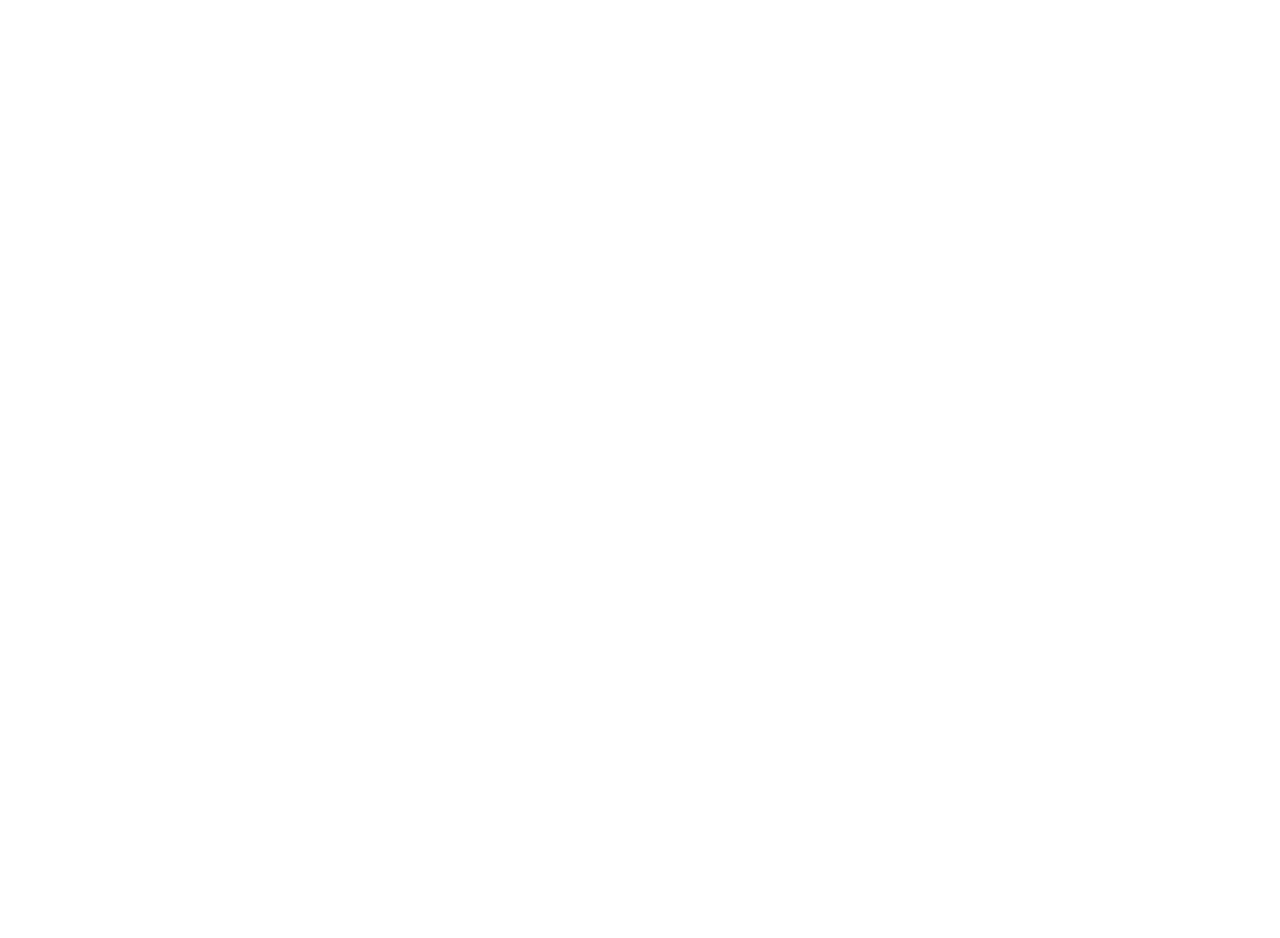
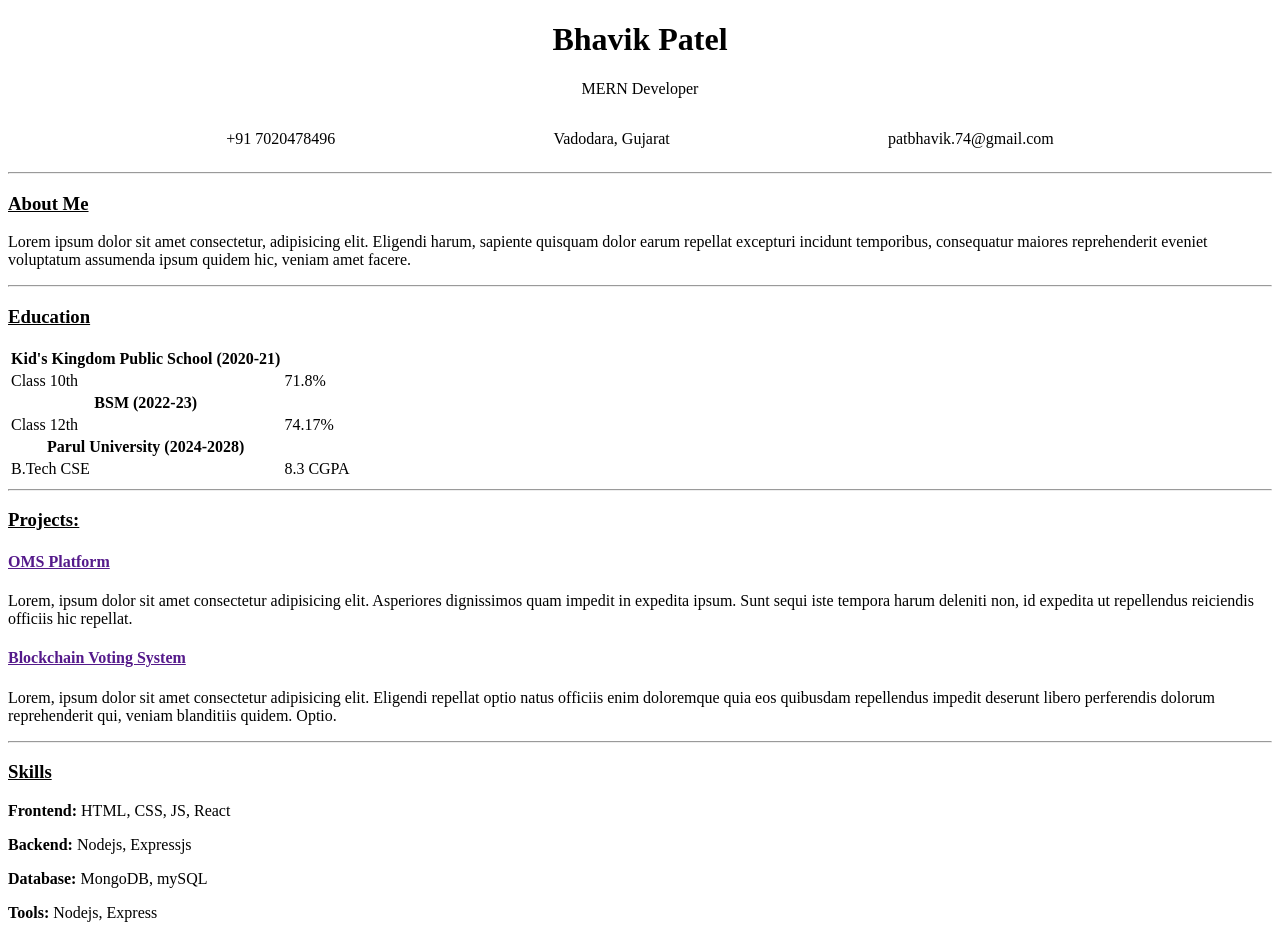
Before and after one commit to xdbhavik/marquee-training, a plain HTML site: page MERN/resume/resume.html in a window 1280 px wide. Before the commit the page ends 800 px from the top, so only its background shows below. Drawn offline with Linux system fonts and the light colour scheme.

Commit message:
resume html proj

```diff
--- a/MERN/resume/resume.html
+++ b/MERN/resume/resume.html
@@ -4,8 +4,73 @@
     <meta charset="UTF-8">
     <meta name="viewport" content="width=device-width, initial-scale=1.0">
     <title>Resume</title>
+    <style>
+        /* *{
+            margin: 0;
+        } */
+    </style>
 </head>
 <body>
+    <header>
+
+            <h1 style="text-align: center;">Bhavik Patel</h1>
+            <p style="text-align: center;">MERN Developer</p>
+
+        <div style="display: flex; justify-content: space-evenly;">
+            <p>+91 7020478496</p>
+            <p>Vadodara, Gujarat</p>
+            <p>patbhavik.74@gmail.com</p>
+        </div>
+        <hr>
+    </header>
+    <main>
+        <div>
+            <h3><u>About Me</u></h3>
+            <p>Lorem ipsum dolor sit amet consectetur, adipisicing elit. Eligendi harum, sapiente quisquam dolor earum repellat excepturi incidunt temporibus, consequatur maiores reprehenderit eveniet voluptatum assumenda ipsum quidem hic, veniam amet facere.</p>
+        </div>
+        <hr>
+<h3><u>Education</u></h3>
+<table>
+    <tr>
+        <th>Kid's Kingdom Public School (2020-21)</th>
+    </tr>
+    <tr>
+        <td>Class 10th</td>
+        <td>71.8%</td>
+    </tr>
+    <tr>
+        <th>BSM (2022-23)</th>
+    </tr>
+    <tr>
+        <td>Class 12th</td>
+        <td>74.17%</td>
+    </tr>
+    <tr>
+        <th>Parul University (2024-2028)</th>
+    </tr>
+    <tr>
+        <td>B.Tech CSE</td>
+        <td>8.3 CGPA</td>
+    </tr>
+</table>
+<hr>
+
+<div>
+    <h3><u>Projects: </u></h3>
+<h4><a href="" target="_blank" style="list-style-type: none;">OMS Platform</a></h3>
+<p>Lorem, ipsum dolor sit amet consectetur adipisicing elit. Asperiores dignissimos quam impedit in expedita ipsum. Sunt sequi iste tempora harum deleniti non, id expedita ut repellendus reiciendis officiis hic repellat.</p>
+<h4><a href="" target="_blank" style="list-style-type: none;">Blockchain Voting System</a></h3>
+<p>Lorem, ipsum dolor sit amet consectetur adipisicing elit. Eligendi repellat optio natus officiis enim doloremque quia eos quibusdam repellendus impedit deserunt libero perferendis dolorum reprehenderit qui, veniam blanditiis quidem. Optio.</p>
+</div>
+<hr>
+<div>
+    <h3><u>Skills</u></h3>
+    <p><b>Frontend: </b>HTML, CSS, JS, React</p>
+    <p><b>Backend: </b>Nodejs, Expressjs</p>
+    <p><b>Database: </b>MongoDB, mySQL</p>
+    <p><b>Tools: </b>Nodejs, Express</p>
+</div>
+    </main>
 
 </body>
 </html>
```
